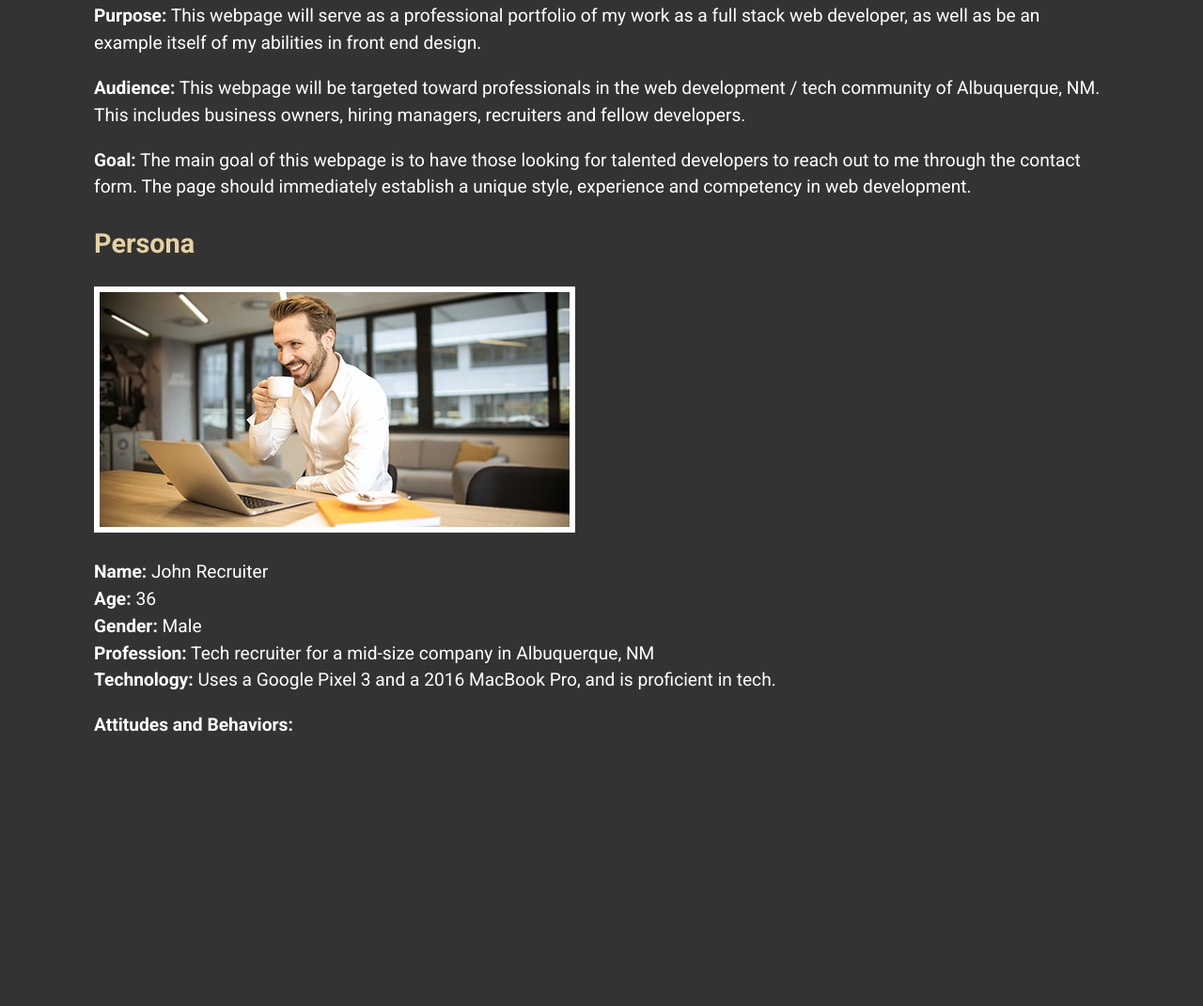
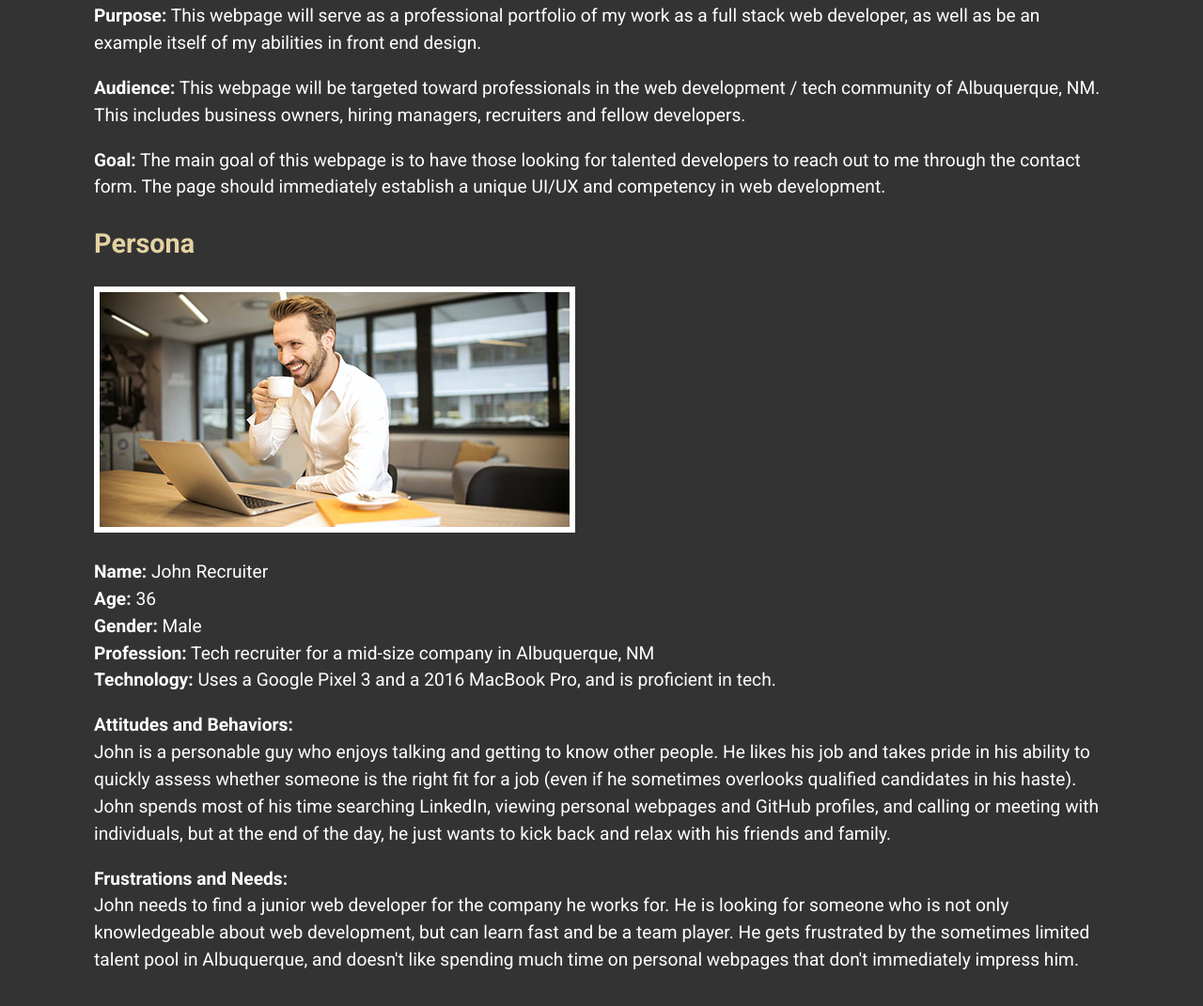
Before and after one commit to keithfunkhouser/pwp-keithfunkhouser, a plain HTML site: page public_html/documentation/milestone-1.html in a window 1280 px wide. Shown: the part 221-1292 px from the top of the page at 94% size. Before the commit the page ends 1075 px from the top, so only its background shows below. Drawn offline with Linux system fonts and the light colour scheme.

Commit message:
Add text for attitudes and needs

```diff
--- a/public_html/documentation/milestone-1.html
+++ b/public_html/documentation/milestone-1.html
@@ -14,7 +14,7 @@
         <h2>Purpose, Audience & Goal</h2>
         <p><strong>Purpose:</strong> This webpage will serve as a professional portfolio of my work as a full stack web developer, as well as be an example itself of my abilities in front end design.</p>
         <p><strong>Audience:</strong> This webpage will be targeted toward professionals in the web development / tech community of Albuquerque, NM. This includes business owners, hiring managers, recruiters and fellow developers.</p>
-        <p><strong>Goal:</strong> The main goal of this webpage is to have those looking for talented developers to reach out to me through the contact form. The page should immediately establish a unique style, experience and competency in web development.</p>
+        <p><strong>Goal:</strong> The main goal of this webpage is to have those looking for talented developers to reach out to me through the contact form. The page should immediately establish a unique UI/UX and competency in web development.</p>
         <h2>Persona</h2>
         <img src="images/recruiter.jpg" alt="tech recruiter at his desk with coffee and laptop">
         <p>
@@ -24,7 +24,15 @@
             <strong>Profession:</strong> Tech recruiter for a mid-size company in Albuquerque, NM<br/>
             <strong>Technology:</strong> Uses a Google Pixel 3 and a 2016 MacBook Pro, and is proficient in tech.
         </p>
-        <p><strong>Attitudes and Behaviors:</strong></p>
+        <p><strong>Attitudes and Behaviors:</strong><br/>
+            John is a personable guy who enjoys talking and getting to know other people.
+            He likes his job and takes pride in his ability to quickly assess whether someone is the right fit for a job (even if he sometimes overlooks qualified candidates in his haste).
+            John spends most of his time searching LinkedIn, viewing personal webpages and GitHub profiles, and calling or meeting with individuals, but at the end of the day, he just wants to kick back and relax with his friends and family.
+        </p>
+        <p><strong>Frustrations and Needs:</strong><br/>
+            John needs to find a junior web developer for the company he works for. He is looking for someone who is not only knowledgeable about web development, but can learn fast and be a team player.
+            He gets frustrated by the sometimes limited talent pool in Albuquerque, and doesn't like spending much time on personal webpages that don't immediately impress him.
+        </p>
     </div>
 </body>
 </html>
```
